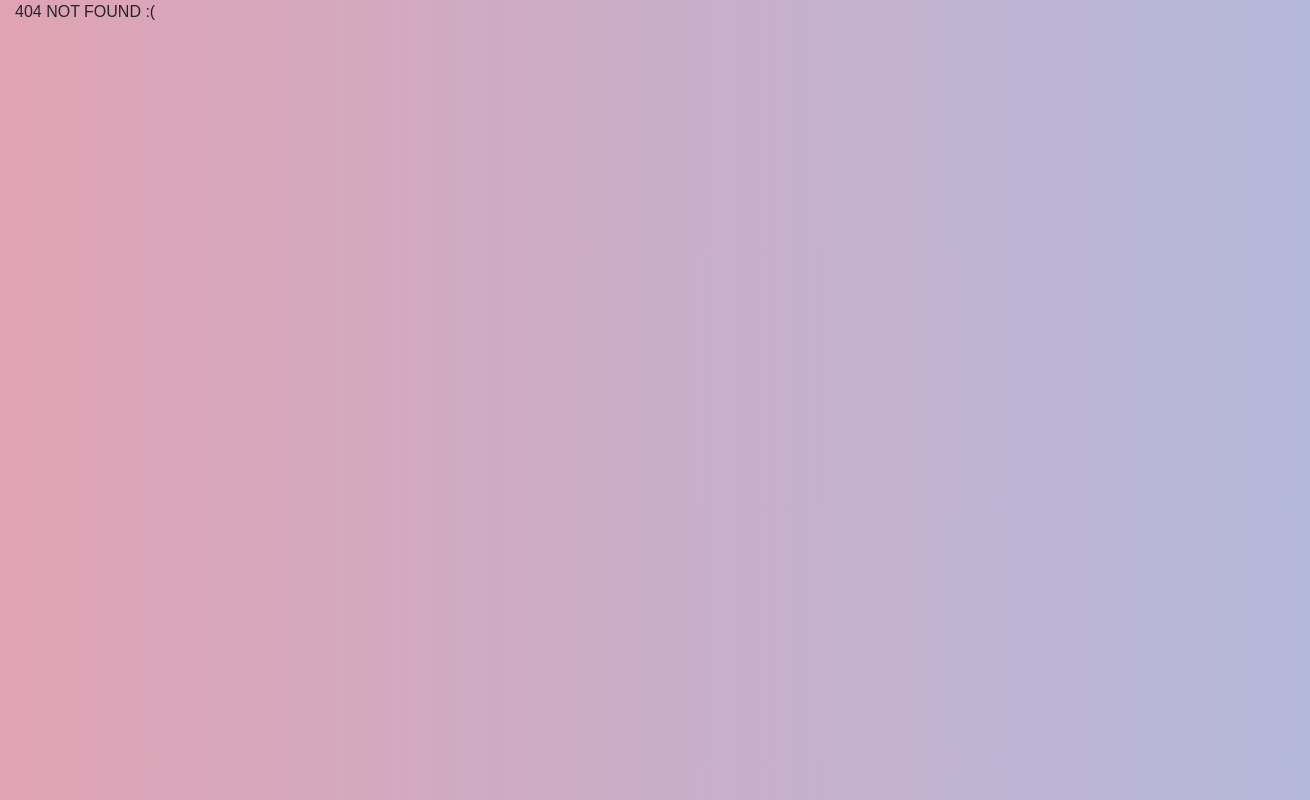
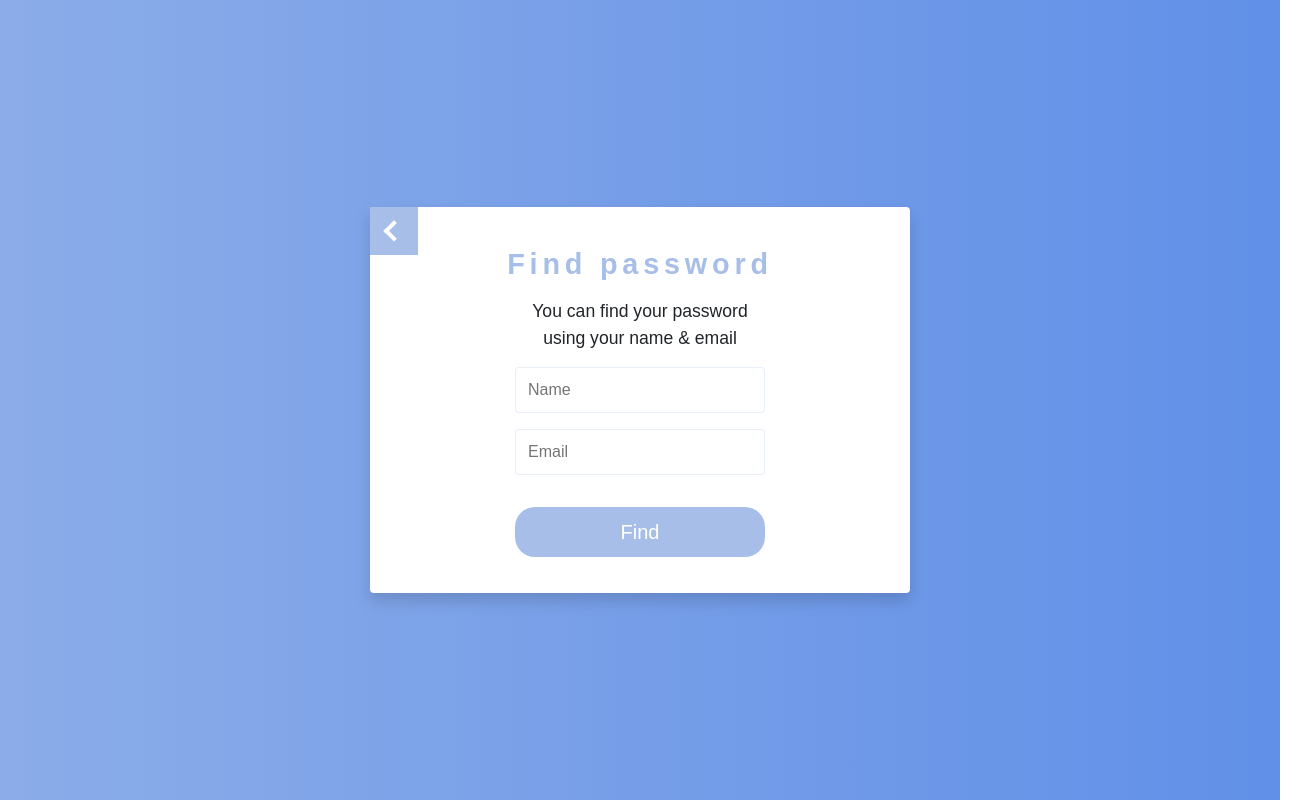
Before and after one commit to yo-onhye/08.project-animation, a React (Create React App) app in the folder project-login/login/: page /find in a window 1280 px wide. Before the commit this address had no page. Shown: the whole page, 1310 px wide, since content can reach past the window. Built offline with nearby package versions, Linux system fonts and the light colour scheme; a web font is replaced by a local one.

Commit message:
비밀번로 찾기 페이지 추가

```diff
--- a/project-login/login/src/App.js
+++ b/project-login/login/src/App.js
@@ -3,6 +3,7 @@ import { Route, Switch } from "react-router-dom";
 import Intro from "./components/intro";
 import Login from "./components/login";
 import Join from "./components/join";
+import Find from "./components/find";
 import "./common.scss";
 
 class App extends Component {
@@ -112,6 +113,7 @@ class App extends Component {
 					<Route exact path="/" render={() => <Intro />} />
 					<Route exact path="/login" render={() => <Login data={aUserInfo} userId={userId} userPw={userPw} vaildAccount={vaildAccount} validText={validText} onChange={this.handleChange} onCheckVaild={this.checkUserAccount} />} />
 					<Route exact path="/join" render={() => <Join data={aUserInfo} userName={userName} userId={userId} userPw={userPw} onChange={this.handleChange} />} />
+					<Route exact path="/find" render={() => <Find data={aUserInfo} userName={userName} userId={userId} onChange={this.handleChange} />} />
 					<Route render={() => <div className="projectError">404 NOT FOUND :(</div>} />
 				</Switch>
 			</Fragment>
--- a/project-login/login/src/common.scss
+++ b/project-login/login/src/common.scss
@@ -159,8 +159,21 @@ body {
     &.btn-join {
       background-color: #ee9ca7;
     }
-    &.btn-login {
+    &.btn-login,
+    &.btn-find {
       background-color: #a7bfe8;
+    }
+    &.btn-find-tx {
+      border: none;
+      border-radius: 0;
+      color: #a7bfe8;
+      font-size: 1rem;
+      text-decoration: underline;
+      &:focus,
+      &:hover {
+        box-shadow: none;
+        background-color: transparent;
+      }
     }
     &:focus,
     &:hover {
@@ -196,7 +209,8 @@ body {
       color: #ee9ca7;
     }
   }
-  &.card-login {
+  &.card-login,
+  &.card-find {
     .card-title {
       color: #a7bfe8;
     }
--- /dev/null
+++ b/project-login/login/src/components/find/Find.js
@@ -0,0 +1,52 @@
+import React, { Component, createRef } from "react";
+import { Link } from "react-router-dom";
+import "../../common.scss";
+
+class Find extends Component {
+	userNameInput = createRef();
+	userIdInput = createRef();
+
+	showCard = () => {
+		document.body.style.backgroundPosition = "100% 50%";
+	};
+
+	componentDidMount() {
+		this.showCard();
+	}
+
+	render() {
+		const { vaildAccount, userId, userName, onChange, onCheckVaild } = this.props;
+		return (
+			<div className="card-bx">
+				<section className="card-item card-find">
+					<div className="card-inner">
+						<h2 className="card-title">Find password</h2>
+						<p className="card-desc">
+							You can find your password
+							<br />
+							using your name & email
+						</p>
+						<div className="inp-bx">
+							<div className="inp-item">
+								<input type="password" id="userName" value={userName} name="userName" onChange={onChange} ref={this.userNameInput} placeholder="Name" required="required" />
+							</div>
+							<form onSubmit={onCheckVaild}>
+								<div className="inp-item">
+									<input type="text" id="userId" value={userId} name="userId" onChange={onChange} ref={this.userIdInput} placeholder="Email" required="required" />
+								</div>
+								<button type="submit" className="btn btn-find">
+									Find
+								</button>
+							</form>
+						</div>
+					</div>
+					<Link to="/" className="btn btn-back">
+						<span className="blind">이전 페이지</span>
+					</Link>
+				</section>
+			</div>
+		);
+	}
+}
+
+export default Find;
--- /dev/null
+++ b/project-login/login/src/components/find/index.js
@@ -0,0 +1 @@
+export { default } from "./Find";
--- a/project-login/login/src/components/intro/Intro.js
+++ b/project-login/login/src/components/intro/Intro.js
@@ -25,6 +25,9 @@ class Intro extends Component {
 							<Link to="/login" className="btn btn-login">
 								LOGIN
 							</Link>
+							<Link to="/find" className="btn btn-find-tx">
+								FInd your password
+							</Link>
 						</div>
 					</div>
 				</section>
```
